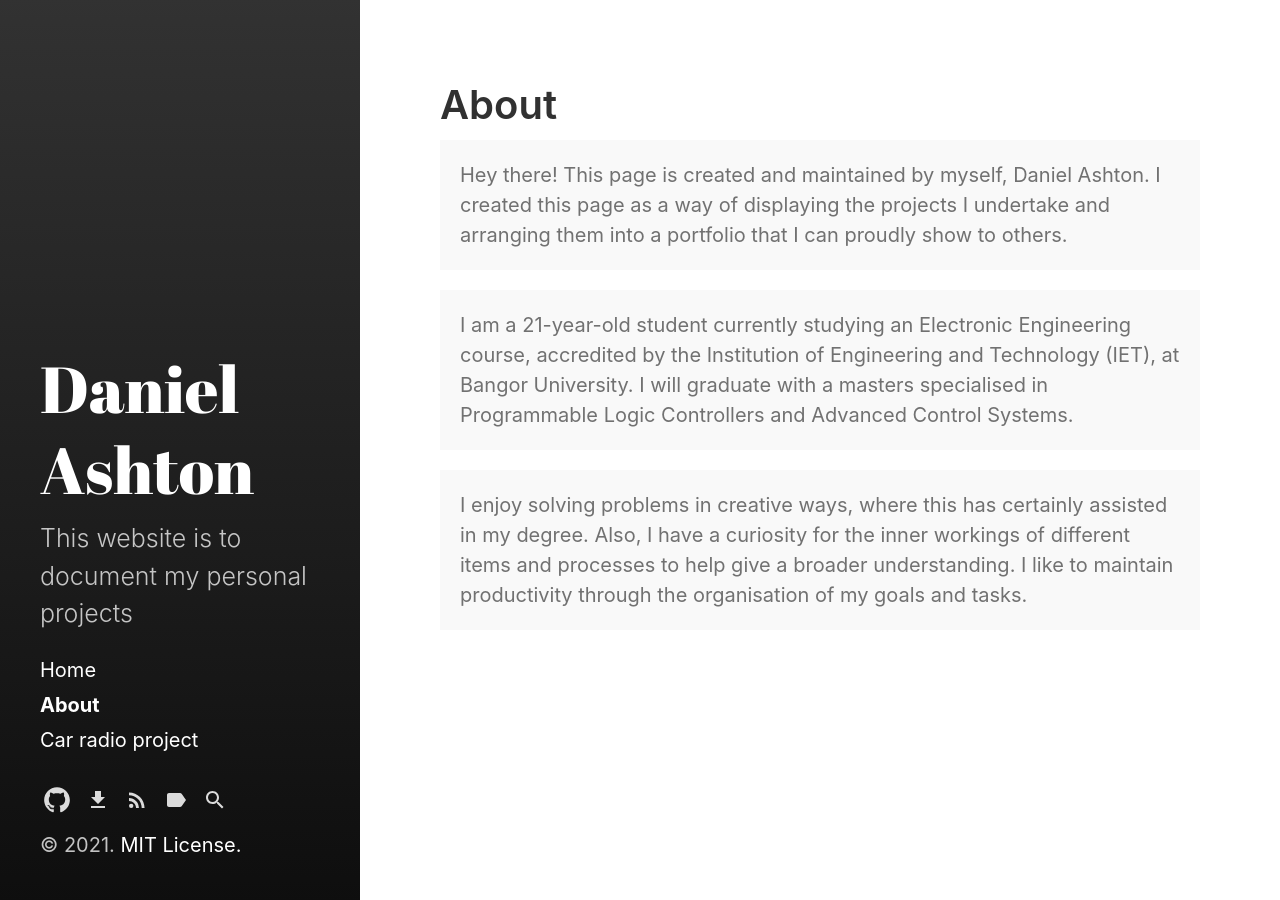
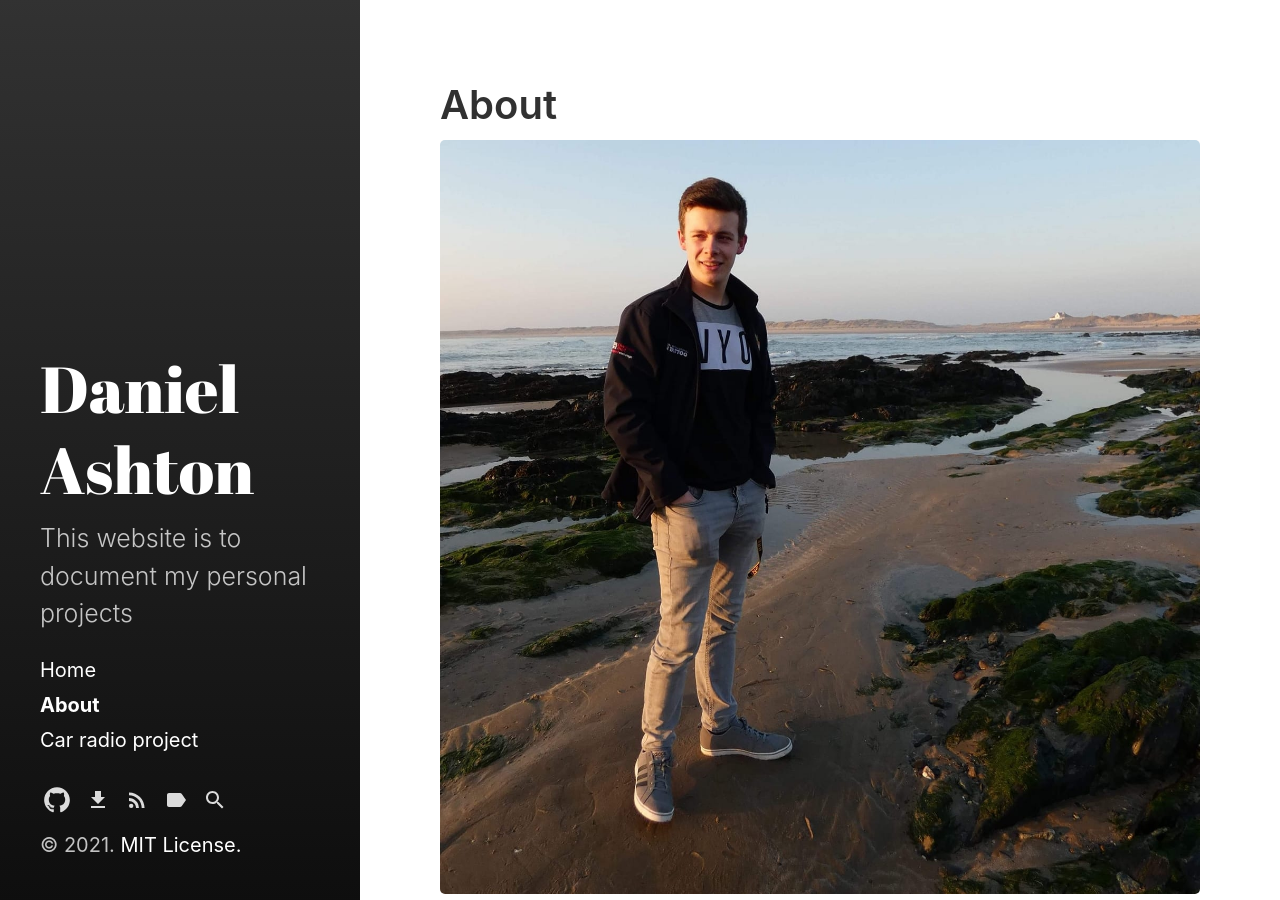
Before and after one commit to Daniel-Ashton/Daniel-Ashton.github.io, a Jekyll site: the page built from about.md, in a window 1280 px wide and 900 px high. Built offline with Jekyll 4.4.1, drawn with Linux system fonts in a browser that asks for light colours.

Commit message:
Update about.md

```diff
--- a/about.md
+++ b/about.md
@@ -3,6 +3,7 @@ layout: page
 title: About
 sidebar_link: true
 ---
+<img src="53046646_2105960926150892_7133573819729444864_n.jpg" alt="Photo of me">
 
 <p class="message">
   Hey there! This page is created and maintained by myself, Daniel Ashton. I created this page as a way of displaying the projects I undertake and arranging them into a portfolio that I can proudly show to others.
```
